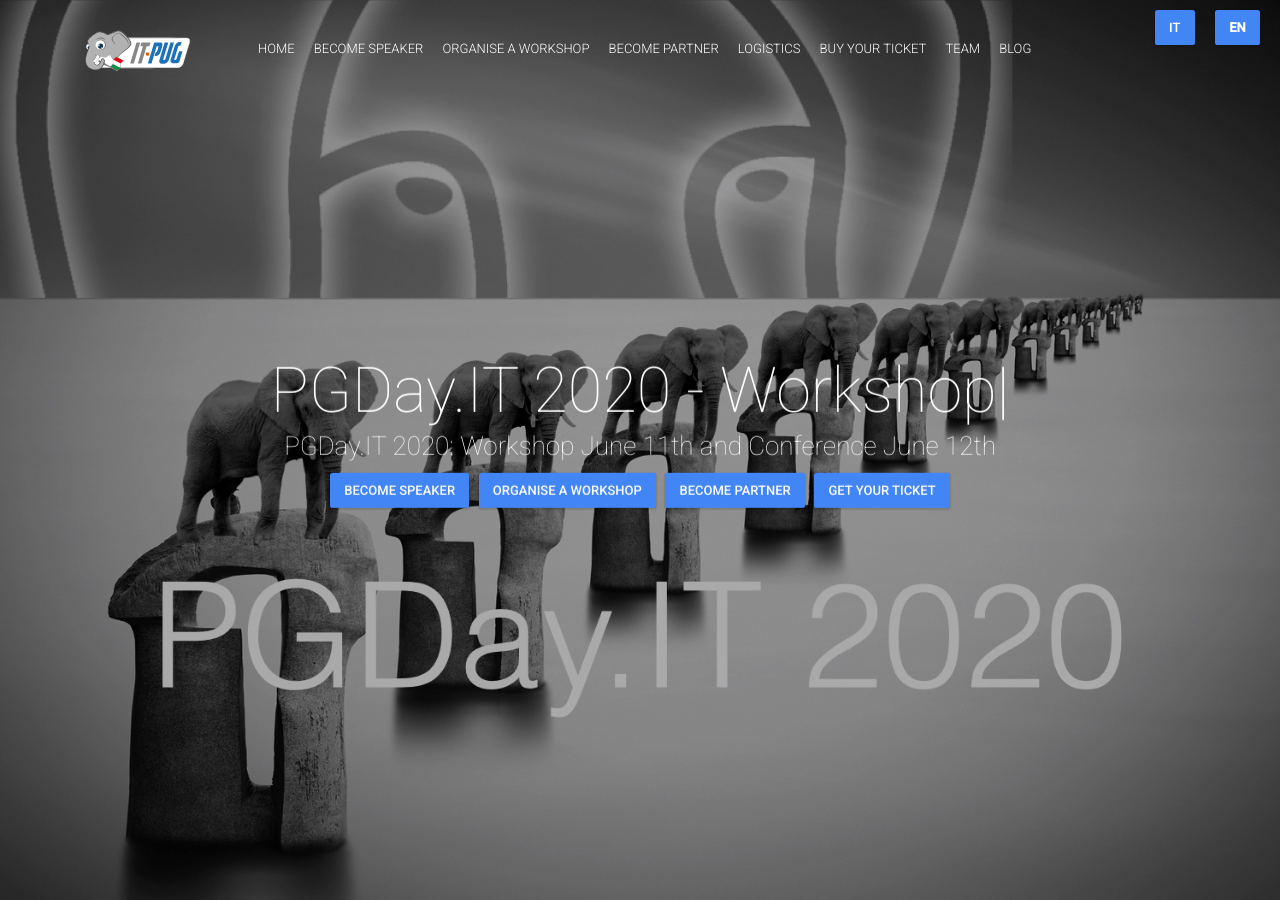
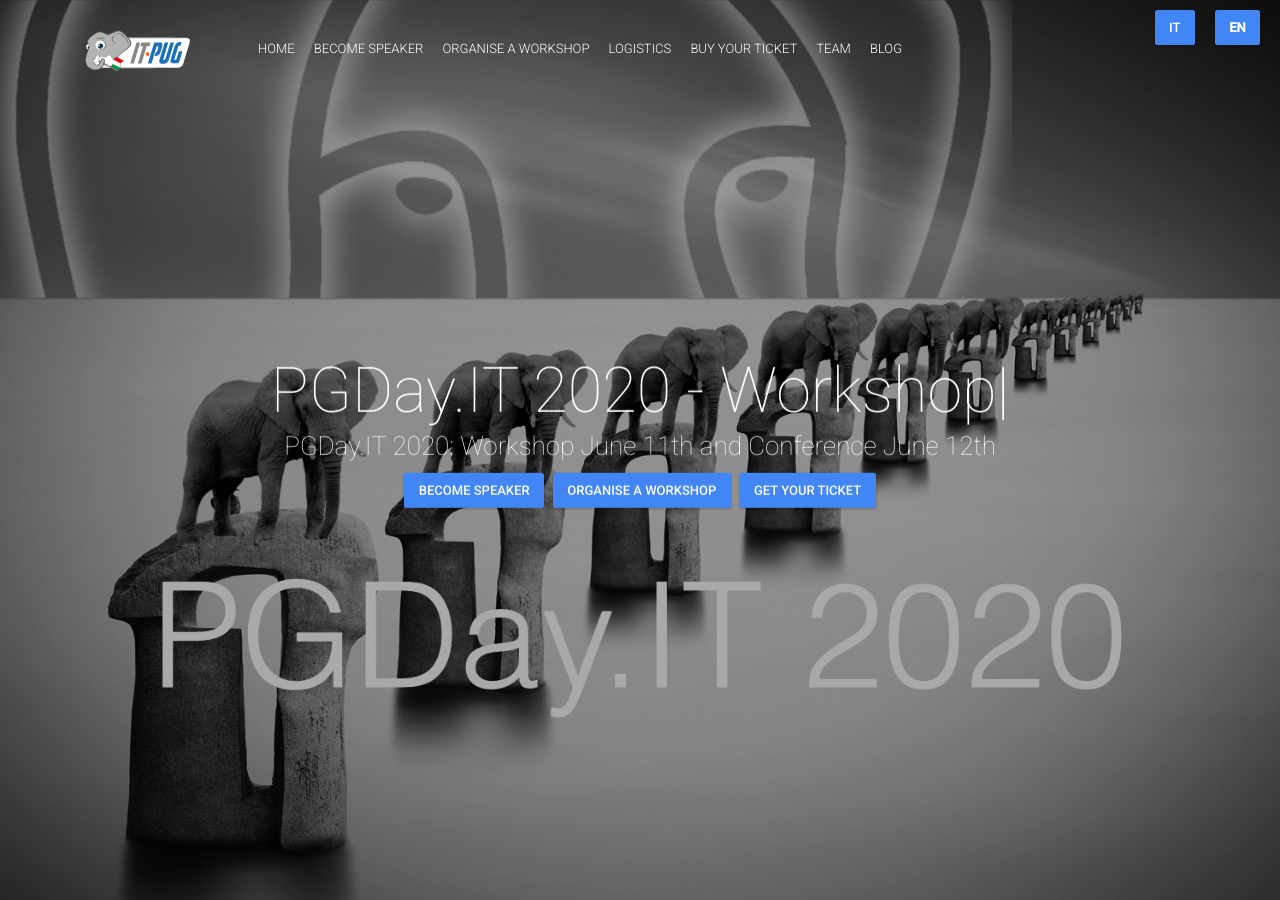
Before and after one commit to ITPUG/2020.pgday.it, a Jekyll site: the page built from index.en.html, in a window 1280 px wide and 900 px high. Built offline with Jekyll 4.4.1, drawn with Linux system fonts in a browser that asks for light colours; nearby versions of some CDN libraries; comment, search, counter and statistics services are not loaded.

Commit message:
bloccato partner

```diff
--- a/_config.yml
+++ b/_config.yml
@@ -65,8 +65,8 @@
  - {link: "https://docs.google.com/forms/d/e/1FAIpQLScMatdoox9cu_Ir3a9LWlDau46zIO53FlM5rNM-O7UOmiBuNg/viewform", text: "Organise a workshop", lang: "en"}
 # - {permalink: "/workshop/", text: "Workshop", lang: "it"}
 # - {permalink: "/workshop/", text: "Workshops", lang: "en"}
- - {link: "/assets/PartnerIT_2020.pdf", text: "Diventa Partner", lang: "it"}
- - {link: "/assets/PartnerEN_2020.pdf", text: "Become Partner", lang: "en"}
+# - {link: "/assets/PartnerIT_2020.pdf", text: "Diventa Partner", lang: "it"}
+# - {link: "/assets/PartnerEN_2020.pdf", text: "Become Partner", lang: "en"}
  - {permalink: "/logistics/", text: "Logistica", lang: "it"}
  - {permalink: "/logistics/", text: "Logistics", lang: "en"}
 # - {link: "https://docs.google.com/forms/d/e/1FAIpQLSfcysiZlJ2rT7LsV8kU0AG8DvxD1M2WAhAjjcR1E2rhNfHI3A/viewform", text: "PG_shuttle", lang: "it"}
@@ -111,8 +111,8 @@
  - {link: "https://docs.google.com/forms/d/e/1FAIpQLScMatdoox9cu_Ir3a9LWlDau46zIO53FlM5rNM-O7UOmiBuNg/viewform", text: "Organise a workshop", lang: "en"}
 # - {link: "https://docs.google.com/forms/d/e/1FAIpQLSfcysiZlJ2rT7LsV8kU0AG8DvxD1M2WAhAjjcR1E2rhNfHI3A/viewform", text: "PG_shuttle", lang: "it"}
 # - {link: "https://docs.google.com/forms/d/e/1FAIpQLSfcysiZlJ2rT7LsV8kU0AG8DvxD1M2WAhAjjcR1E2rhNfHI3A/viewform", text: "PG_shuttle", lang: "en"}
- - {link: "/assets/PartnerIT_2020.pdf", text: "Diventa Partner", lang: "it"}
- - {link: "/assets/PartnerEN_2020.pdf", text: "Become Partner", lang: "en"}
+# - {link: "/assets/PartnerIT_2020.pdf", text: "Diventa Partner", lang: "it"}
+# - {link: "/assets/PartnerEN_2020.pdf", text: "Become Partner", lang: "en"}
  - {link: "https://pgdayit2020.eventbrite.it", text: "Acquista il tuo biglietto", lang: "it"}
  - {link: "https://pgdayit2020.eventbrite.it", text: "Get your ticket", lang: "en"}
 
```
